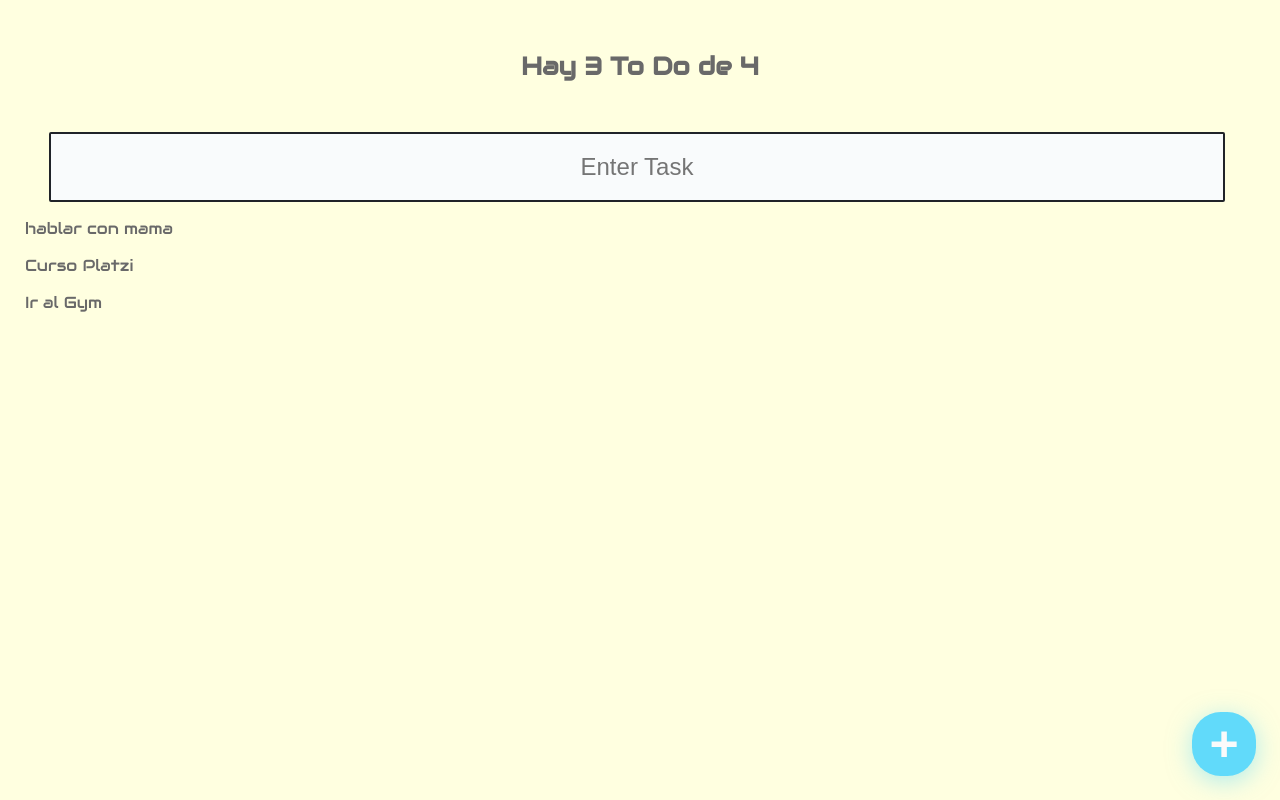
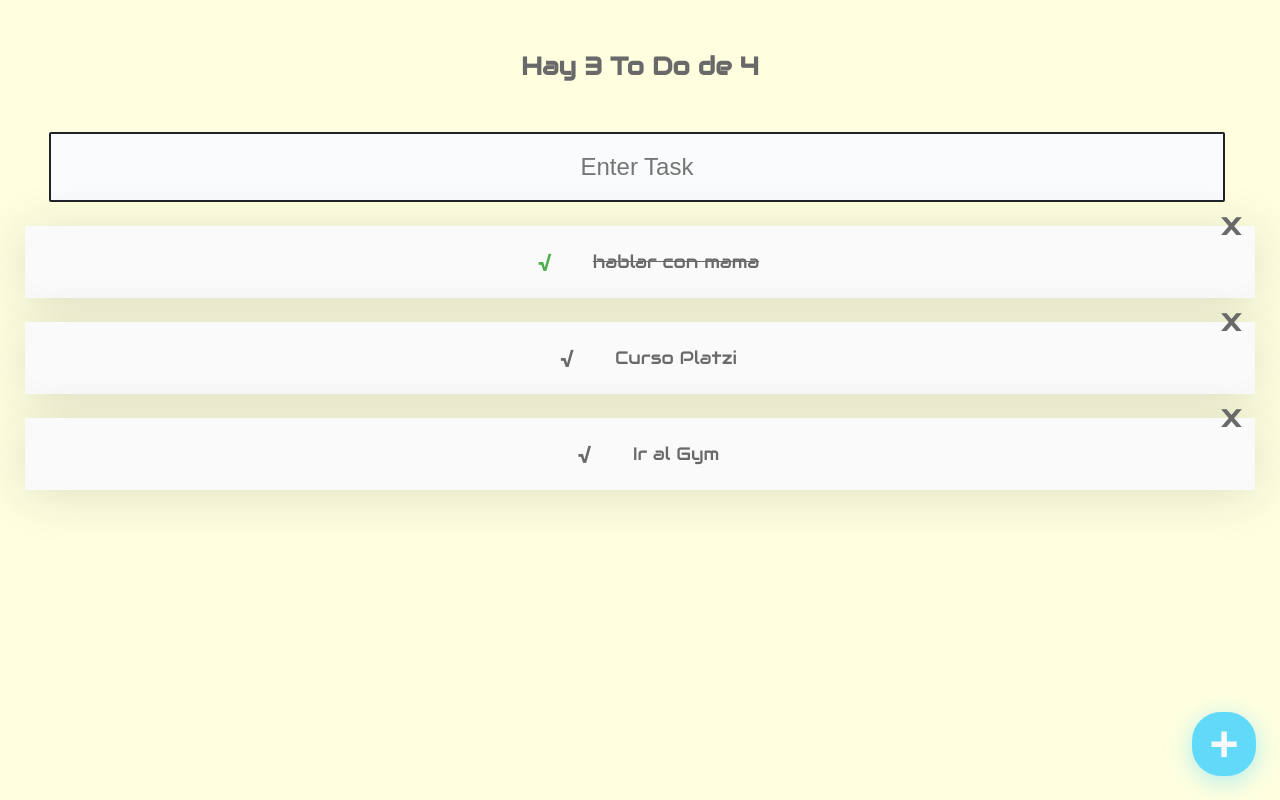
Before and after one commit to jjestrada2/ToDoMachine, a React (Create React App) app: page / in a window 1280 px wide. Built offline with nearby package versions, Linux system fonts and the light colour scheme.

Commit message:
Add styles of TododItem

```diff
--- a/src/App.js
+++ b/src/App.js
@@ -8,7 +8,7 @@ import TodoItem from "./components/TodoItem";
 
 
 const todos=[
-  {text:"hablar con mama", completed:false},
+  {text:"hablar con mama", completed:true},
   {text:"Curso Platzi", completed:false},
   {text:"Ir al Gym", completed:false},
 ]
--- a/src/components/TodoItem.css
+++ b/src/components/TodoItem.css
@@ -0,0 +1,54 @@
+.TodoItem{
+    background-color: #fafafa;
+    position: relative;
+    display: flex;
+    justify-content: center;
+    align-items: center;
+    margin-top: 24px;
+    box-shadow: 0px 5px 50px rgba(32,35,41,0.15);
+
+}
+
+.TodoItem-p{
+    margin: 24px 0 24px 24px;
+    width: calc(100%-120px);
+    font-size: 18px;
+    line-height: 24px;
+    font-weight: 400;
+}
+
+.TodoItem-p--complete{
+    text-decoration: line-through;
+
+}
+
+.Icon{
+    cursor:pointer;
+    display: flex;
+    justify-content: center;
+    align-items: center;
+    height: 48px;
+    width: 48px;
+    font-size: 24px;
+    font-weight: bold;
+
+}
+
+.Icon-check{
+    position: absolute;
+    left: 12px;
+}
+
+.Icon-check--active{
+    color:#4caf50
+}
+
+.Icon-delete{
+    position:absolute;
+    top:-24px;
+    right: 0;
+}
+
+.Icon-delete:hover{
+    color:red;
+}
--- a/src/components/TodoItem.js
+++ b/src/components/TodoItem.js
@@ -3,10 +3,18 @@ import './TodoItem.css';
 
 function TodoItem(props) {
   return (
-  <section>
+    <li className='TodoItem'>
+      <span className={`Icon Icon-chech ${props.completed && 'Icon-check--active'}`}>
+        √
+      </span>
+      <p className={`TodoItem-p ${props.completed && 'TodoItem-p--complete'}`}>
+      {props.text}
+      </p>
+      <span className='Icon Icon-delete'>
+        X
+      </span>
 
-    <p>{props.text}</p>
-  </section>
+    </li>
   )
 }
 
```
